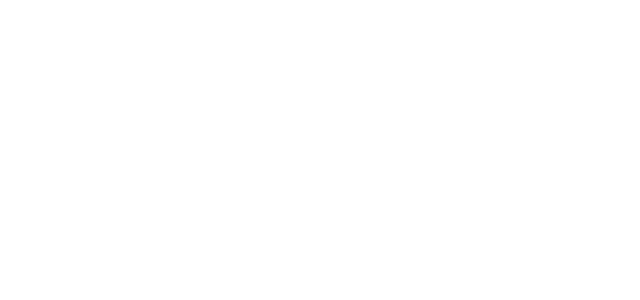
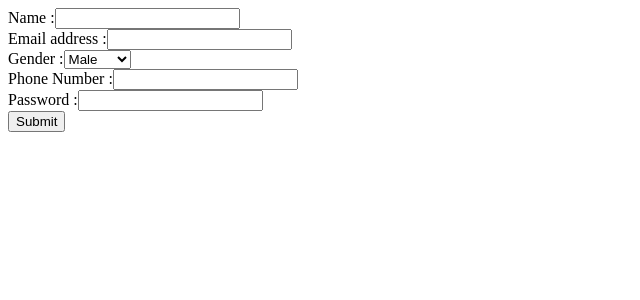
Before and after one commit to Rohit-Alex/React-will-you-be-my-valentine---Signup-Form, a React app: page / in a window 1280 px wide. Shown: the top 300 px of the page, without its empty margins (0-640 px from the left). Built offline with nearby package versions, Linux system fonts and the light colour scheme.

Commit message:
Update App.js

```diff
--- a/src/components/App.js
+++ b/src/components/App.js
@@ -1,11 +1,81 @@
-import React, {Component, useState} from "react";
+
+
+import React, { Component, useState } from "react";
 import '../styles/App.css';
 
 const App = () => {
+  const [nameMessage, setNameMessage] = useState("");
+  const [emailMessage, setEmailMessage] = useState("");
+  const [phoneMessage, setPhoneMessage] = useState("");
+  const [passwordMessage, setPasswordMessage] = useState("");
+  const [error, setError] = useState("");
+  const [congrats, setCongrats] = useState("");
+
+  const validation = () => {
+    const Name = document.querySelector("input[data-testid=name]").value;
+    const email = document.querySelector("input[data-testid=email]").value;
+    const phone = document.querySelector("input[data-testid=phoneNumber]")
+      .value;
+    const password = document.querySelector("input[data-testid=password]")
+      .value;
+
+    if (Name === "" || phone === "" || password === "" || email === "") {
+      setError("All fields are mandatory");
+    } else if (!isNaN(Name)) {
+      setNameMessage("Name is not alphanumeric");
+    } else if (email.indexOf("@") === -1) {
+      setEmailMessage("Email must contain @");
+    } else if (isNaN(phone)) {
+      setPhoneMessage("Phone Number must contain only numbers");
+    } else if (password.length <= 6) {
+      setPasswordMessage("Password must contain atleast 6 letters");
+    } else {
+      let userName = email.slice(0,email.indexOf('@'));
+      setCongrats(`Hello ${userName}`);
+    }
+  };
   return (
-    <div id="main"></div>
-  )
-}
-
+    <>
+      <form actio="#" onSubmit={validation}>
+        <div>
+          Name :
+          <input type="text" data-testid="name" />
+          <span>{nameMessage}</span>
+        </div>
+        <div>
+          Email address :
+          <input type="text" data-testid="email" />
+          <span>{emailMessage}</span>
+        </div>
+        <div>
+          Gender :
+          <select>
+            <option value="male" selected>
+              Male
+            </option>
+            <option value="female">Female</option>
+            <option value="other">Other</option>
+          </select>
+          {/* <span>{message}</span> */}
+        </div>
+        <div>
+          Phone Number :
+          <input type="text" data-testid="phoneNumber" />
+          <span>{phoneMessage}</span>
+        </div>
+        <div>
+          Password :
+          <input type="text" data-testid="password" />
+          <span>{passwordMessage}</span>
+        </div>
+        <div>
+          <input type="submit" data-testid="submit" />
+        </div>
+        <div>{error}</div>
+        <div>{congrats}</div>
+      </form>
+    </>
+  );
+};
 
 export default App;
```
